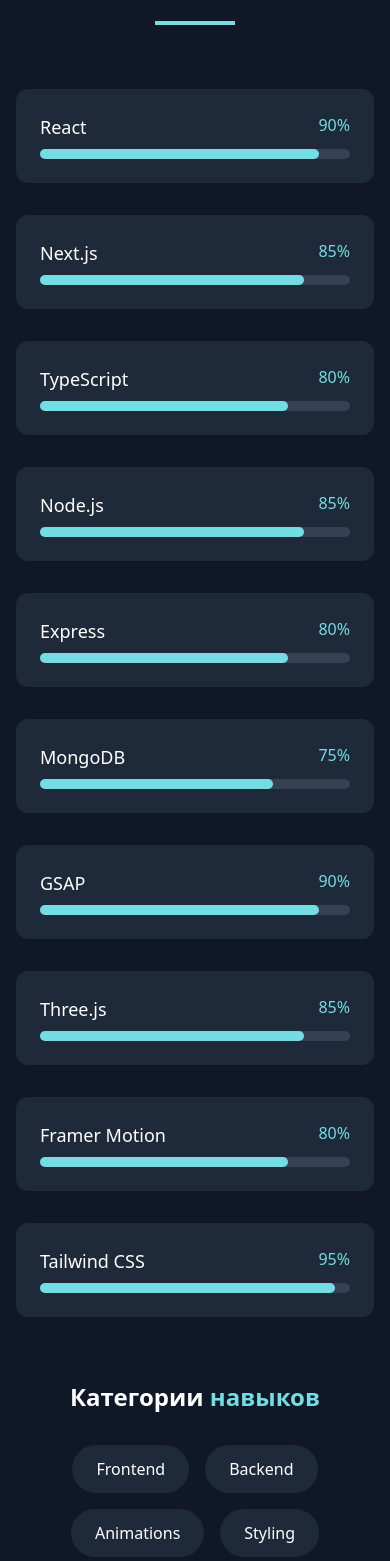
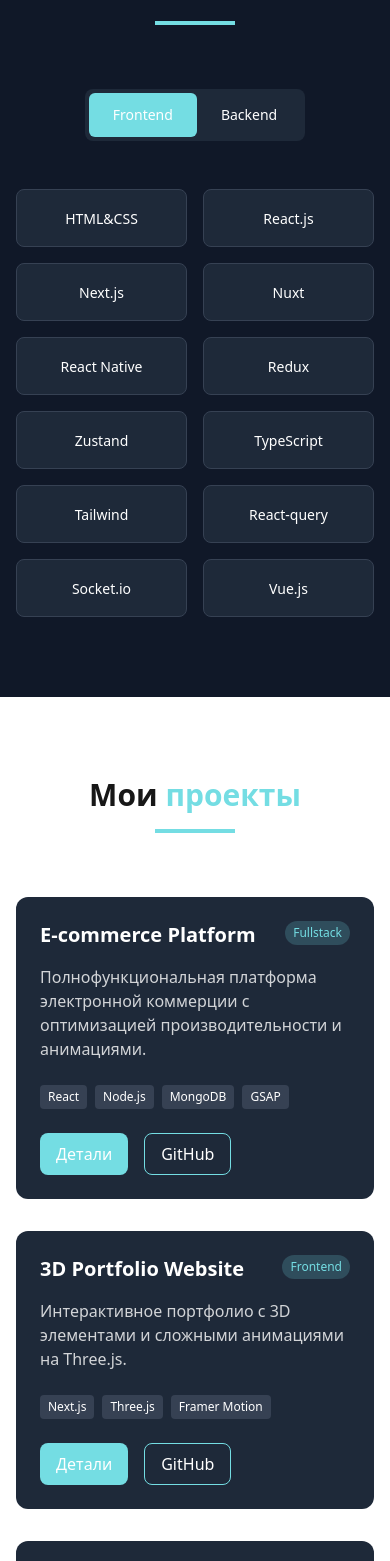
Before and after one commit to Maximviktorovic2305/new-portfolio, a Next.js app: page / in a window 390 px wide. Shown: the part 3267-4828 px from the top of the page. Built offline with nearby package versions, Linux system fonts and the light colour scheme.

Commit message:
asdasdas

```diff
--- a/src/sections/SkillsSection.tsx
+++ b/src/sections/SkillsSection.tsx
@@ -2,33 +2,243 @@
 
 import { motion } from 'framer-motion'
 import { useAnimation } from '@/contexts/AnimationContext'
+import { useState, useRef, useEffect } from 'react'
 
 interface Skill {
 	name: string
-	level: number
-	category: string
+	description: string
+	category: 'Frontend' | 'Backend'
+	url: string
 }
 
 export default function SkillsSection() {
 	const { settings } = useAnimation()
+	const [activeTab, setActiveTab] = useState<'Frontend' | 'Backend'>('Frontend')
+	const [popup, setPopup] = useState<{
+		skill: Skill
+		x: number
+		y: number
+	} | null>(null)
+	const popupRef = useRef<HTMLDivElement>(null)
+	const sectionRef = useRef<HTMLElement>(null)
+
+	// Close popup when clicking outside
+	useEffect(() => {
+		const handleClickOutside = (event: MouseEvent) => {
+			if (
+				popupRef.current &&
+				!popupRef.current.contains(event.target as Node)
+			) {
+				setPopup(null)
+			}
+		}
+
+		document.addEventListener('mousedown', handleClickOutside)
+		return () => {
+			document.removeEventListener('mousedown', handleClickOutside)
+		}
+	}, [])
 
 	const skills: Skill[] = [
-		{ name: 'React', level: 90, category: 'Frontend' },
-		{ name: 'Next.js', level: 85, category: 'Frontend' },
-		{ name: 'TypeScript', level: 80, category: 'Frontend' },
-		{ name: 'Node.js', level: 85, category: 'Backend' },
-		{ name: 'Express', level: 80, category: 'Backend' },
-		{ name: 'MongoDB', level: 75, category: 'Backend' },
-		{ name: 'GSAP', level: 90, category: 'Animations' },
-		{ name: 'Three.js', level: 85, category: 'Animations' },
-		{ name: 'Framer Motion', level: 80, category: 'Animations' },
-		{ name: 'Tailwind CSS', level: 95, category: 'Styling' },
+		// Frontend skills
+		{
+			name: 'HTML&CSS',
+			description:
+				'Создание семантической и адаптивной верстки с использованием современных подходов',
+			category: 'Frontend',
+			url: 'https://developer.mozilla.org/en-US/docs/Web/HTML',
+		},
+		{
+			name: 'React.js',
+			description:
+				'Разработка интерактивных пользовательских интерфейсов с использованием хуков и контекста',
+			category: 'Frontend',
+			url: 'https://reactjs.org/',
+		},
+		{
+			name: 'Next.js',
+			description:
+				'Создание производительных веб-приложений с SSR, SSG и оптимизациями',
+			category: 'Frontend',
+			url: 'https://nextjs.org/',
+		},
+		{
+			name: 'Nuxt',
+			description:
+				'Универсальный фреймворк для Vue.js приложений с серверным рендерингом',
+			category: 'Frontend',
+			url: 'https://nuxtjs.org/',
+		},
+		{
+			name: 'React Native',
+			description:
+				'Разработка кроссплатформенных мобильных приложений с нативной производительностью',
+			category: 'Frontend',
+			url: 'https://reactnative.dev/',
+		},
+		{
+			name: 'Redux',
+			description:
+				'Управление состоянием приложения с помощью предсказуемого контейнера состояния',
+			category: 'Frontend',
+			url: 'https://redux.js.org/',
+		},
+		{
+			name: 'Zustand',
+			description:
+				'Маленький, быстрый и масштабируемый менеджер состояний для React',
+			category: 'Frontend',
+			url: 'https://zustand-demo.pmnd.rs/',
+		},
+		{
+			name: 'TypeScript',
+			description:
+				'Статическая типизация для JavaScript с улучшенной автозаполнением и предотвращением ошибок',
+			category: 'Frontend',
+			url: 'https://www.typescriptlang.org/',
+		},
+		{
+			name: 'Tailwind',
+			description:
+				'Утилитарный CSS-фреймворк для быстрой и согласованной разработки интерфейсов',
+			category: 'Frontend',
+			url: 'https://tailwindcss.com/',
+		},
+		{
+			name: 'React-query',
+			description:
+				'Управление серверным состоянием, кэширование и синхронизация данных',
+			category: 'Frontend',
+			url: 'https://react-query.tanstack.com/',
+		},
+		{
+			name: 'Socket.io',
+			description:
+				'Реализация реального времени и двунаправленной связи между клиентом и сервером',
+			category: 'Frontend',
+			url: 'https://socket.io/',
+		},
+		{
+			name: 'Vue.js',
+			description:
+				'Прогрессивный JavaScript-фреймворк для создания пользовательских интерфейсов',
+			category: 'Frontend',
+			url: 'https://vuejs.org/',
+		},
+
+		// Backend skills
+		{
+			name: 'Node.js',
+			description:
+				'Создание масштабируемых серверных приложений на JavaScript/TypeScript',
+			category: 'Backend',
+			url: 'https://nodejs.org/',
+		},
+		{
+			name: 'Express.js',
+			description:
+				'Минималистичный веб-фреймворк для Node.js с гибкой маршрутизацией',
+			category: 'Backend',
+			url: 'https://expressjs.com/',
+		},
+		{
+			name: 'Nest.js',
+			description:
+				'Прогрессивный фреймворк Node.js с архитектурой Angular и TypeScript',
+			category: 'Backend',
+			url: 'https://nestjs.com/',
+		},
+		{
+			name: 'REST API',
+			description:
+				'Разработка RESTful сервисов с правильной архитектурой и документацией',
+			category: 'Backend',
+			url: 'https://restfulapi.net/',
+		},
+		{
+			name: 'GraphQL',
+			description:
+				'Запросы и манипуляции данными с помощью типизированного runtime для API',
+			category: 'Backend',
+			url: 'https://graphql.org/',
+		},
+		{
+			name: 'Prisma',
+			description:
+				'ORM следующего поколения с типобезопасными запросами к базе данных',
+			category: 'Backend',
+			url: 'https://www.prisma.io/',
+		},
+		{
+			name: 'Sequelize',
+			description: 'ORM для Node.js с поддержкой различных СУБД и миграций',
+			category: 'Backend',
+			url: 'https://sequelize.org/',
+		},
+		{
+			name: 'PostgreSQL',
+			description:
+				'Мощная объектно-реляционная система управления базами данных',
+			category: 'Backend',
+			url: 'https://www.postgresql.org/',
+		},
+		{
+			name: 'MongoDB',
+			description:
+				'Документоориентированная NoSQL база данных для гибкого хранения данных',
+			category: 'Backend',
+			url: 'https://www.mongodb.com/',
+		},
+		{
+			name: 'Swagger',
+			description:
+				'Инструмент для проектирования, сборки, документирования и использования RESTful веб-сервисов',
+			category: 'Backend',
+			url: 'https://swagger.io/',
+		},
+		{
+			name: 'Docker',
+			description:
+				'Контейнеризация приложений для обеспечения согласованности окружения и развертывания',
+			category: 'Backend',
+			url: 'https://www.docker.com/',
+		},
+		{
+			name: 'Golang',
+			description:
+				'Компилируемый многопоточный язык программирования с высокой производительностью',
+			category: 'Backend',
+			url: 'https://golang.org/',
+		},
 	]
 
-	const categories = Array.from(new Set(skills.map((skill) => skill.category)))
+	const filteredSkills = skills.filter((skill) => skill.category === activeTab)
+
+	const handleSkillHover = (skill: Skill, event: React.MouseEvent) => {
+		const rect = event.currentTarget.getBoundingClientRect()
+		setPopup({
+			skill,
+			x: rect.left + rect.width / 2,
+			y: rect.top - 10,
+		})
+	}
+
+	const handleSkillClick = (skill: Skill, event: React.MouseEvent) => {
+		event.stopPropagation()
+		window.open(skill.url, '_blank')
+	}
+
+	const handleSectionLeave = () => {
+		// Close all popups when leaving the section
+		setPopup(null)
+	}
 
 	return (
-		<section id='skills' className='py-20 bg-gray-900'>
+		<section
+			id='skills'
+			className='py-20 bg-gray-900 relative'
+			ref={sectionRef}
+			onMouseLeave={handleSectionLeave}>
 			<div className='max-w-7xl mx-auto px-4 sm:px-6 lg:px-8'>
 				<motion.div
 					initial={{ opacity: 0, y: 30 }}
@@ -42,68 +252,89 @@
 					<div className='w-20 h-1 bg-accent mx-auto'></div>
 				</motion.div>
 
-				<div className='grid grid-cols-1 md:grid-cols-2 gap-8'>
-					{skills.map((skill, index) => (
+				{/* Tab Navigation */}
+				<div className='flex justify-center mb-12'>
+					<div className='inline-flex p-1 bg-gray-800 rounded-lg'>
+						<button
+							onClick={() => setActiveTab('Frontend')}
+							className={`px-6 py-3 rounded-md text-sm font-medium transition-colors duration-200 ${
+								activeTab === 'Frontend'
+									? 'bg-accent text-background'
+									: 'text-light hover:text-accent'
+							}`}>
+							Frontend
+						</button>
+						<button
+							onClick={() => setActiveTab('Backend')}
+							className={`px-6 py-3 rounded-md text-sm font-medium transition-colors duration-200 ${
+								activeTab === 'Backend'
+									? 'bg-accent text-background'
+									: 'text-light hover:text-accent'
+							}`}>
+							Backend
+						</button>
+					</div>
+				</div>
+
+				{/* Skills Grid */}
+				<div className='grid grid-cols-2 sm:grid-cols-3 md:grid-cols-4 lg:grid-cols-6 gap-4'>
+					{filteredSkills.map((skill, index) => (
 						<motion.div
 							key={skill.name}
 							initial={{ opacity: 0, y: 30 }}
 							whileInView={{ opacity: 1, y: 0 }}
 							viewport={{ once: true }}
-							transition={{ duration: 0.5, delay: index * 0.1 }}
-							className='bg-gray-800 p-6 rounded-xl'>
-							<div className='flex justify-between mb-2'>
-								<h3 className='text-lg font-medium text-light'>{skill.name}</h3>
-								<span className='text-accent'>{skill.level}%</span>
-							</div>
-							<div className='w-full bg-gray-700 rounded-full h-2.5'>
-								<motion.div
-									className='bg-accent h-2.5 rounded-full'
-									initial={{ width: 0 }}
-									whileInView={{ width: `${skill.level}%` }}
-									viewport={{ once: true }}
-									transition={{
-										duration: 1,
-										delay: index * 0.1 + 0.5,
-										ease: 'easeOut',
-									}}
-								/>
+							transition={{ duration: 0.5, delay: index * 0.05 }}
+							className='relative'
+							onMouseEnter={(e) => handleSkillHover(skill, e)}
+							onClick={(e) => handleSkillClick(skill, e)}>
+							<div className='bg-gray-800 hover:bg-gray-750 rounded-lg p-4 text-center cursor-pointer transition-all duration-300 border border-gray-700 hover:border-accent'>
+								<span className='text-light text-sm font-medium'>
+									{skill.name}
+								</span>
 							</div>
 						</motion.div>
 					))}
 				</div>
 
-				<motion.div
-					initial={{ opacity: 0, y: 30 }}
-					whileInView={{ opacity: 1, y: 0 }}
-					viewport={{ once: true }}
-					transition={{ duration: 0.8, delay: 0.5 }}
-					className='mt-16 text-center'>
-					<h3 className='text-2xl font-bold text-light mb-8'>
-						Категории <span className='text-accent'>навыков</span>
-					</h3>
-					<div className='flex flex-wrap justify-center gap-4'>
-						{categories.map((category, index) => (
-							<motion.div
-								key={category}
-								className='px-6 py-3 bg-gray-800 rounded-full text-light hover:bg-accent hover:text-background transition-colors duration-300 cursor-pointer'
-								whileHover={
-									settings.enabled
-										? {
-												y: -5,
-												boxShadow: '0 10px 20px rgba(116, 221, 227, 0.3)',
-										  }
-										: {}
-								}
-								whileTap={{ scale: 0.95 }}
-								initial={{ opacity: 0, y: 20 }}
-								whileInView={{ opacity: 1, y: 0 }}
-								viewport={{ once: true }}
-								transition={{ duration: 0.5, delay: index * 0.1 }}>
-								{category}
-							</motion.div>
-						))}
+				{/* Popup */}
+				{popup && (
+					<div
+						ref={popupRef}
+						className='fixed z-50 bg-gray-800 border border-gray-700 rounded-lg p-4 w-64 shadow-xl'
+						style={{
+							left: `${popup.x}px`,
+							top: `${popup.y}px`,
+							transform: 'translate(-50%, -100%)',
+						}}>
+						<h3 className='text-lg font-bold text-light mb-2'>
+							{popup.skill.name}
+						</h3>
+						<p className='text-light-80 text-sm mb-3'>
+							{popup.skill.description}
+						</p>
+						<a
+							href={popup.skill.url}
+							target='_blank'
+							rel='noopener noreferrer'
+							className='text-accent text-sm font-medium hover:underline inline-flex items-center'
+							onClick={(e) => e.stopPropagation()}>
+							Перейти к документации
+							<svg
+								className='w-4 h-4 ml-1'
+								fill='none'
+								stroke='currentColor'
+								viewBox='0 0 24 24'>
+								<path
+									strokeLinecap='round'
+									strokeLinejoin='round'
+									strokeWidth={2}
+									d='M10 6H6a2 2 0 00-2 2v10a2 2 0 002 2h10a2 2 0 002-2v-4M14 4h6m0 0v6m0-6L10 14'
+								/>
+							</svg>
+						</a>
 					</div>
-				</motion.div>
+				)}
 			</div>
 		</section>
 	)
```
